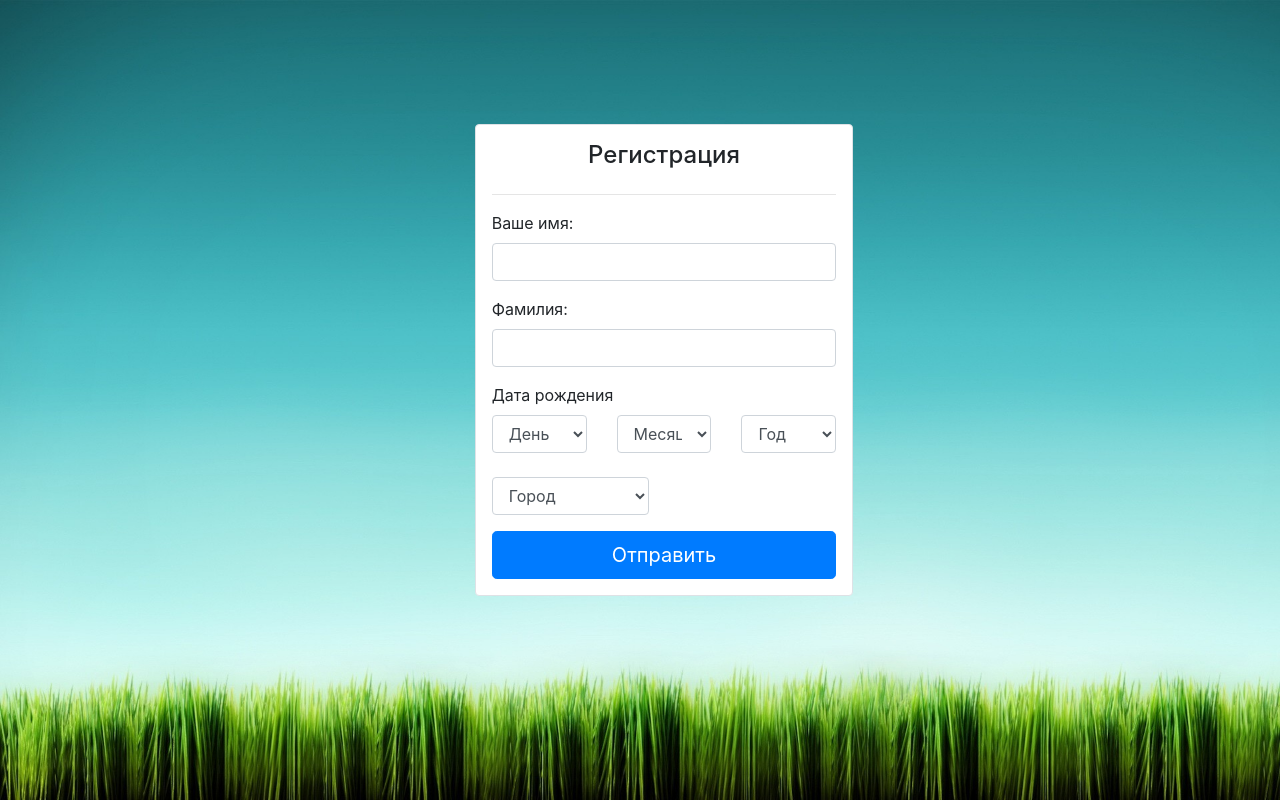
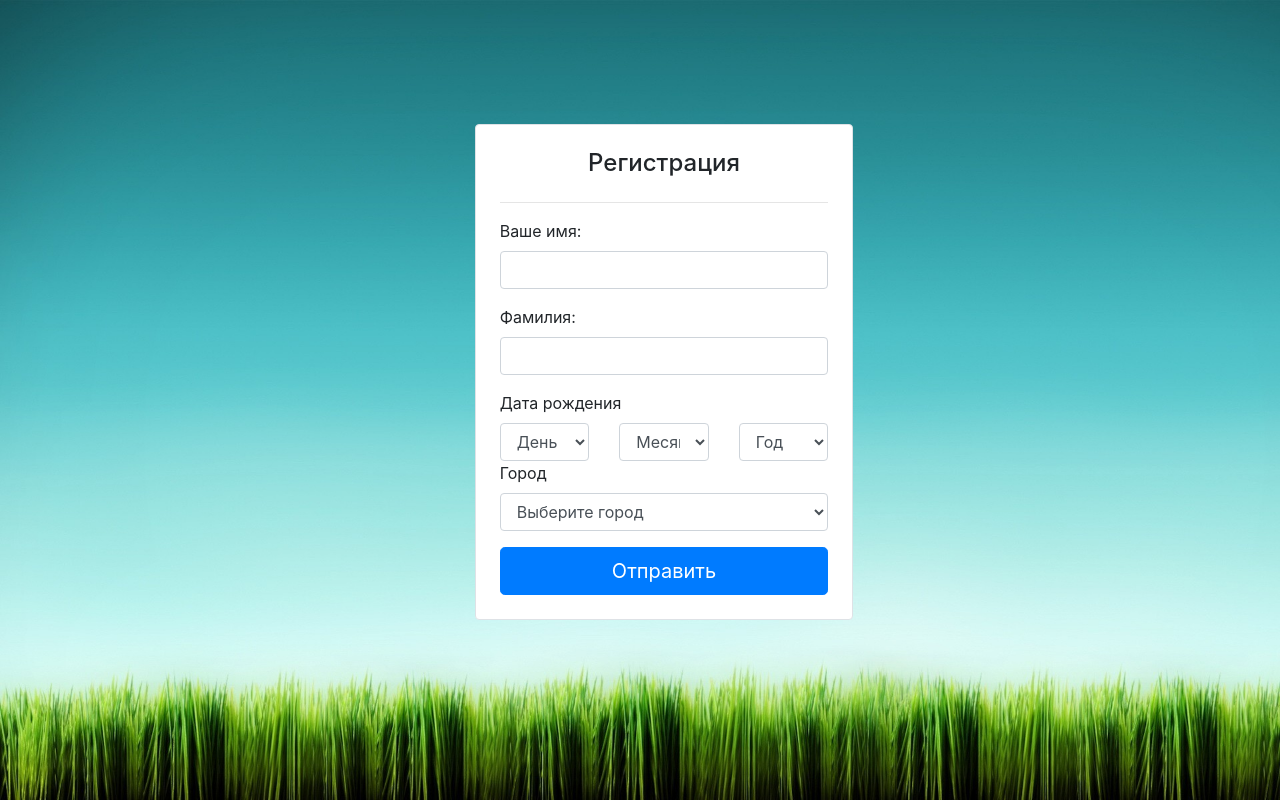
Before and after one commit to Soldatkina-Alina/StudyHtmlCssJavaScript, a plain HTML site: page index.html in a window 1280 px wide. Drawn offline with nearby package versions, Linux system fonts and the light colour scheme.

Commit message:
Добавлены комментарии, подправлена разметка

```diff
--- a/css/style.css
+++ b/css/style.css
@@ -5,11 +5,15 @@ body {
     -o-background-size: cover;
     background-size: cover;
 }
-
+/*Отступы*/
 .card {
     margin-top: 20%;
 }
-
+/* Обработка ошибок*/
 form .error {
     border-color: red;
 }
+
+label.error {
+    color: red;
+}
--- a/index.html
+++ b/index.html
@@ -14,7 +14,7 @@
         <div class="row">
             <div class="col-md-4"> </div>
             <div class="col-md-4 p-4 m-4 d-flex">
-                <form class="form border rounded p-3 card " id="myForm" role="form">
+                <form class="form border rounded p-4 card " id="myForm" role="form">
                     <h4 class="text-center">Регистрация</h4>
                     <hr>
                     <div class="form-group">
@@ -89,11 +89,11 @@
                             </select>
                         </div>
                     </div>
-                    <br>
+                    <label>Город</label>
                     <div class="row form-group">
-                        <div class="col-xs-6 col-md-6">
+                        <div class="col-xs-12 col-md-12">
                             <select class="form-control">
-                                <option value="Город">Город</option>
+                                <option value="Город">Выберите город</option>
                                 <option>Москва</option>
                                 <option>Санкт-Петербург</option>
                                 <option>Казань</option>
--- a/javascript/script.js
+++ b/javascript/script.js
@@ -24,11 +24,11 @@ $("#myForm").validate({
     messages: {
         lastname: {
             required: "Поле фамилия обязательно для заполнения",
-            minlength: jQuery.validator.format("Длина имени должна быть больше 10-ти символов")
+            minlength: jQuery.validator.format("Длина должна быть больше 10-ти символов")
         },
         name: {
             required: "Поле имя обязательно для заполнения",
-            minlength: jQuery.validator.format("Длина имени должна быть больше 10-ти символов")
+            minlength: jQuery.validator.format("Длина должна быть больше 10-ти символов")
         },
         day: {
             required: "",
```
